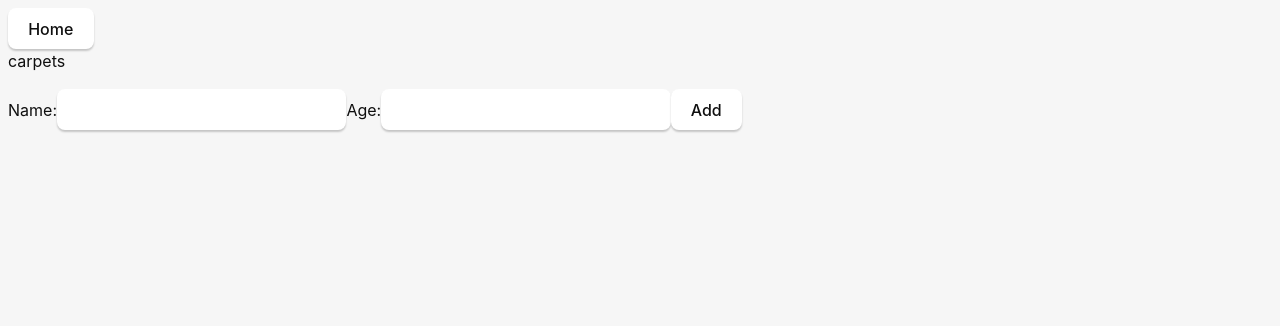
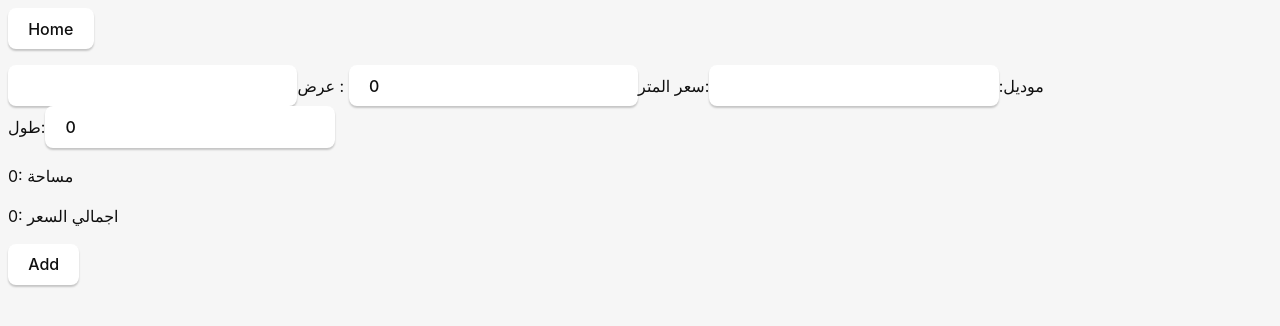
Before and after one commit to AmmarElsherif2021/tauri-store, a React (Vite) app: page /AddCarpet in a window 1280 px wide. Shown: the top 326 px of the page. Built offline with nearby package versions, Linux system fonts and the light colour scheme.

Commit message:
states in db added

```diff
--- a/src/AddCarpet/AddCarpet.jsx
+++ b/src/AddCarpet/AddCarpet.jsx
@@ -1,11 +1,104 @@
 import './addCarpet.css'
 import React from 'react'
 import Carpets from './Carpets'
-export default function AddCarpet(props){
-    return(
-       <div>
-         carpets
-         <Carpets/>
-       </div>
-    )
+import { useState } from 'react';
+import Dexie from 'dexie';
+const db = new Dexie('myDatabase');
+db.version(1).stores({
+  carpet: '++id, model, price_m ,W,L,size,t_price', // Primary key and indexed props
+});
+export default function AddCarpet({defaultPrice_m} = {defaultPrice_m: 0}){
+
+  const [model, setmodel] = useState("");
+  const [price_m, setprice_m] = useState(defaultPrice_m);
+  const [W, setW] = useState(0);
+  const [L, setL] = useState(0);
+  const [size, setsize] = useState(0);
+  const [t_price, setT_price] = useState(0);
+  const [status, setStatus] = useState("");
+  //-changing function-------------------
+
+  function handleChange(event) {
+    const {name, value} = event.target
+    if(name=='W'){
+      setW((prevW)=>prevW=value)
+    }
+    else if(name=='L'){
+      setL((prevL)=>prevL=value)
+    }else if(name=='price_m'){
+      setprice_m((prevP)=>prevP=value)
+    }
+    setsize((prevS)=>prevS=W*L)
+    setT_price((prevP)=>prevP=size*price_m)
+
 }
+
+//----------------------------------------
+  async function addCarpet() {
+    try {
+
+      // Add the new Carpet!
+      const id = await db.carpet.add({
+        model,
+        price_m,
+        W,
+        L,
+        t_price
+
+      });
+
+      setStatus(`Carpet ${model} successfully added. Got id ${id}`);
+      setmodel("");
+      setprice_m(0);
+      setW(0.0);
+      setL(0.0);
+      setsize(0.0);
+      setT_price(0);
+
+    } catch (error) {
+      setStatus(`Failed to add ${model}: ${error}`);
+    }
+  }
+
+  return (
+    <div>
+    <p>
+      {status}
+    </p>
+
+    <input
+      type="text"
+      value={model}
+      onChange={ev => setmodel(ev.target.value)}
+    />موديل:
+
+    <input
+      type="number"
+      value={price_m}
+      name='price_m'
+      onChange={handleChange}
+    />:سعر المتر
+
+    <input
+      type="float"
+      value={W*1.0}
+      name='W'
+      onChange={handleChange}
+    /> : عرض
+
+    <input
+      type="float"
+      value={L*1.0}
+      name='L'
+      onChange={handleChange}
+    />:طول
+      <p>{size}: مساحة</p>
+      <p>{t_price}: اجمالي السعر</p>
+
+
+    <button onClick={addCarpet}>
+      Add
+    </button>
+    </div>
+  )
+}
--- a/src/AddCarpet/Carpets.jsx
+++ b/src/AddCarpet/Carpets.jsx
@@ -1,53 +1,7 @@
 import React from 'react';
 import { useState } from 'react';
 import Dexie from 'dexie';
-const db = new Dexie('myDatabase');
-db.version(1).stores({
-  friends: '++id, name, age', // Primary key and indexed props
-});
-export default function Carpets({defaultAge} = {defaultAge: 21}) {
-  const [name, setName] = useState("");
-  const [age, setAge] = useState(defaultAge);
-  const [status, setStatus] = useState("");
 
-  async function addFriend() {
-    try {
-
-      // Add the new friend!
-      const id = await db.friends.add({
-        name,
-        age
-      });
-
-      setStatus(`Friend ${name} successfully added. Got id ${id}`);
-      setName("");
-      setAge(defaultAge);
-    } catch (error) {
-      setStatus(`Failed to add ${name}: ${error}`);
-    }
-  }
-
-  return (
-    <div>
-    <p>
-      {status}
-    </p>
-    Name:
-    <input
-      type="text"
-      value={name}
-      onChange={ev => setName(ev.target.value)}
-    />
-    Age:
-    <input
-      type="number"
-      value={age}
-      onChange={ev => setAge(Number(ev.target.value))}
-    />
-
-    <button onClick={addFriend}>
-      Add
-    </button>
-    </div>
-  )
+export default function Carpets() {
+  <h1> visual DB</h1>
 }
```
